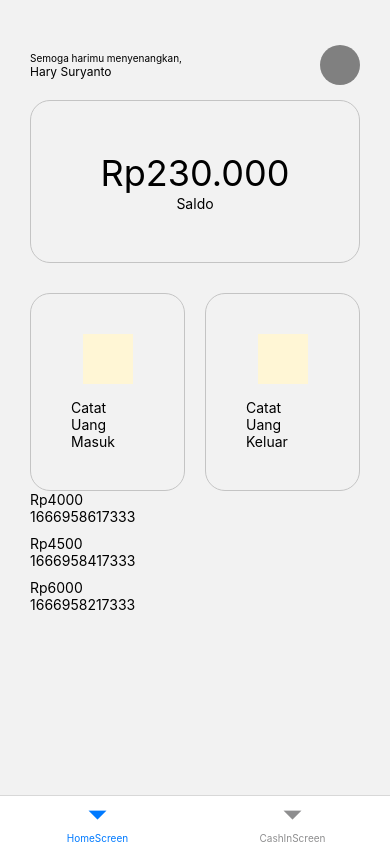
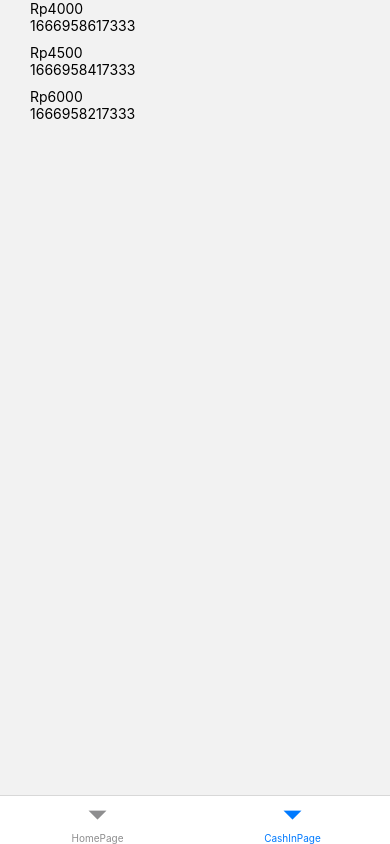
Before and after one commit to harysuryanto/cash, a React Native app: screen /CashInPage in a window 390 px wide. Built offline with nearby package versions, Linux system fonts and the light colour scheme.

Commit message:
Rename screen to page

```diff
--- a/src/screens/CashInScreen/index.tsx
+++ b/src/pages/CashInPage/index.tsx
@@ -1,7 +1,7 @@
 import {StyleSheet, Text, View} from 'react-native';
 import {colors} from '../../utils/colors';
 
-const CashInScreen = () => {
+const CashInPage = () => {
   return (
     <View style={styles.container}>
       <CashInListTile cash={4000} dateTime={1666958617333} />
@@ -49,4 +49,4 @@ const styles = StyleSheet.create({
   },
 });
 
-export default CashInScreen;
+export default CashInPage;
--- a/src/screens/HomeScreen/index.tsx
+++ b/src/pages/HomePage/index.tsx
@@ -7,9 +7,9 @@ import {
 } from 'react-native';
 import {AppBar} from '../../components';
 import {colors} from '../../utils/colors';
-import CashInScreen from '../CashInScreen';
+import CashInPage from '../CashInPage';
 
-const HomeScreen = () => {
+const HomePage = () => {
   return (
     <ScrollView style={styles.container}>
       <AppBar />
@@ -26,7 +26,7 @@ const HomeScreen = () => {
         <View style={{width: 20}} />
         <MenuItem title="Catat Uang Keluar" />
       </View>
-      <CashInScreen />
+      <CashInPage />
     </ScrollView>
   );
 };
@@ -77,4 +77,4 @@ const styles = StyleSheet.create({
   },
 });
 
-export default HomeScreen;
+export default HomePage;
--- /dev/null
+++ b/src/pages/index.ts
@@ -0,0 +1,4 @@
+import HomePage from './HomePage';
+import CashInPage from './CashInPage';
+
+export {HomePage, CashInPage};
--- a/src/router/index.tsx
+++ b/src/router/index.tsx
@@ -2,23 +2,23 @@ import React from 'react';
 import {View} from 'react-native';
 import {createNativeStackNavigator} from '@react-navigation/native-stack';
 import {createBottomTabNavigator} from '@react-navigation/bottom-tabs';
-import {CashInScreen, HomeScreen} from '../screens';
+import {CashInPage, HomePage} from '../pages';
 import {StatusBar} from 'expo-status-bar';
 
 const Tab = createBottomTabNavigator();
 const Stack = createNativeStackNavigator();
 
-const MainAppScreen = () => {
+const MainAppPage = () => {
   return (
     <Tab.Navigator>
       <Tab.Screen
-        name="HomeScreen"
-        component={HomeScreen}
+        name="HomePage"
+        component={HomePage}
         options={{headerShown: false}}
       />
       <Tab.Screen
-        name="CashInScreen"
-        component={CashInScreen}
+        name="CashInPage"
+        component={CashInPage}
         options={{headerShown: false}}
       />
       {/* <Tab.Screen name="CashOut" component={CashOut} /> */}
@@ -30,10 +30,10 @@ const Router = () => {
   return (
     <View style={{flex: 1}}>
       <StatusBar style="auto" />
-      <Stack.Navigator initialRouteName="HomeScreen">
+      <Stack.Navigator initialRouteName="HomePage">
         <Stack.Screen
-          name="MainAppScreen"
-          component={MainAppScreen}
+          name="MainAppPage"
+          component={MainAppPage}
           options={{
             headerShown: false,
           }}
--- a/src/screens/index.ts
+++ /dev/null
@@ -1,4 +0,0 @@
-import HomeScreen from './HomeScreen';
-import CashInScreen from './CashInScreen';
-
-export {HomeScreen, CashInScreen};
```
